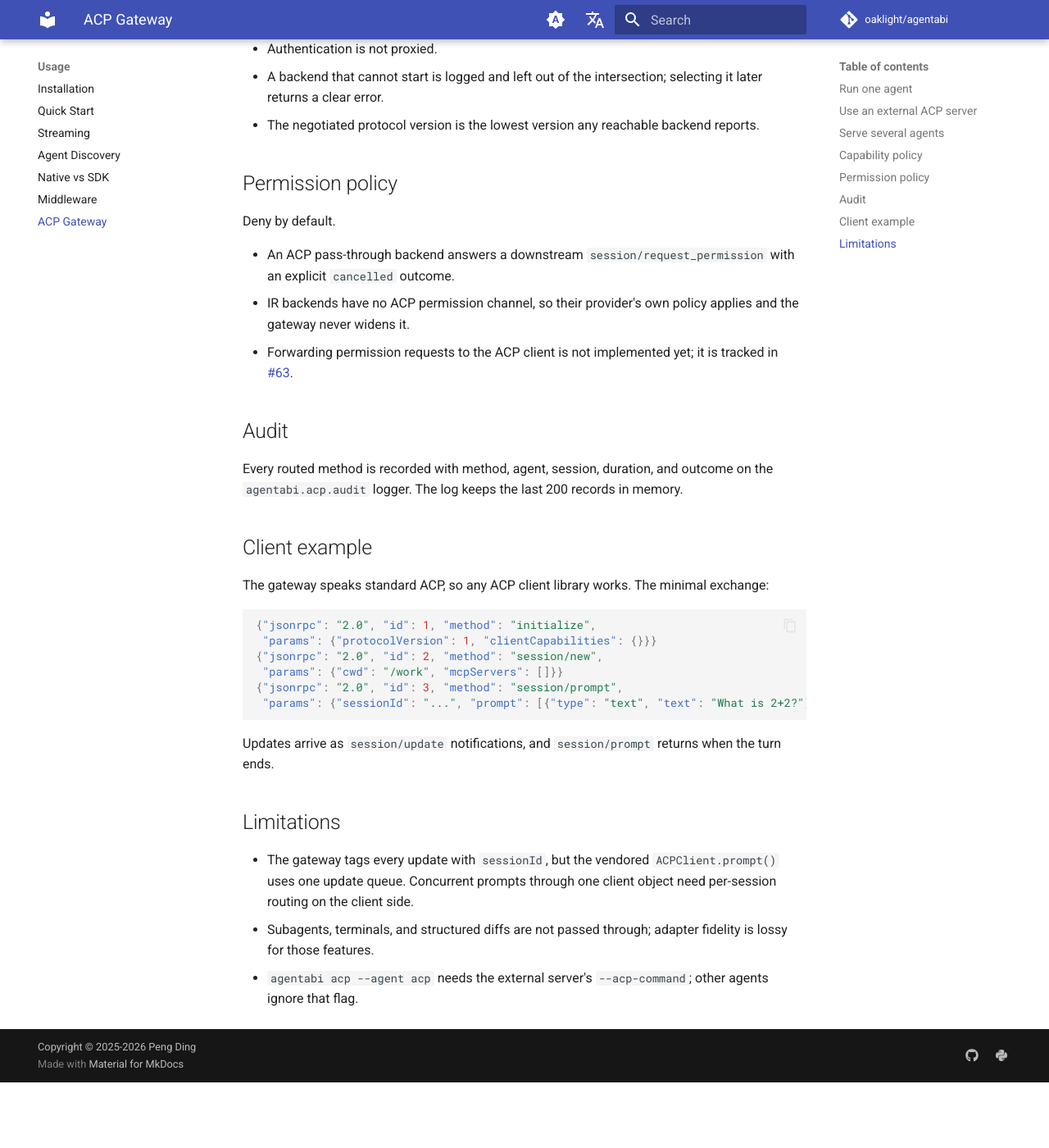
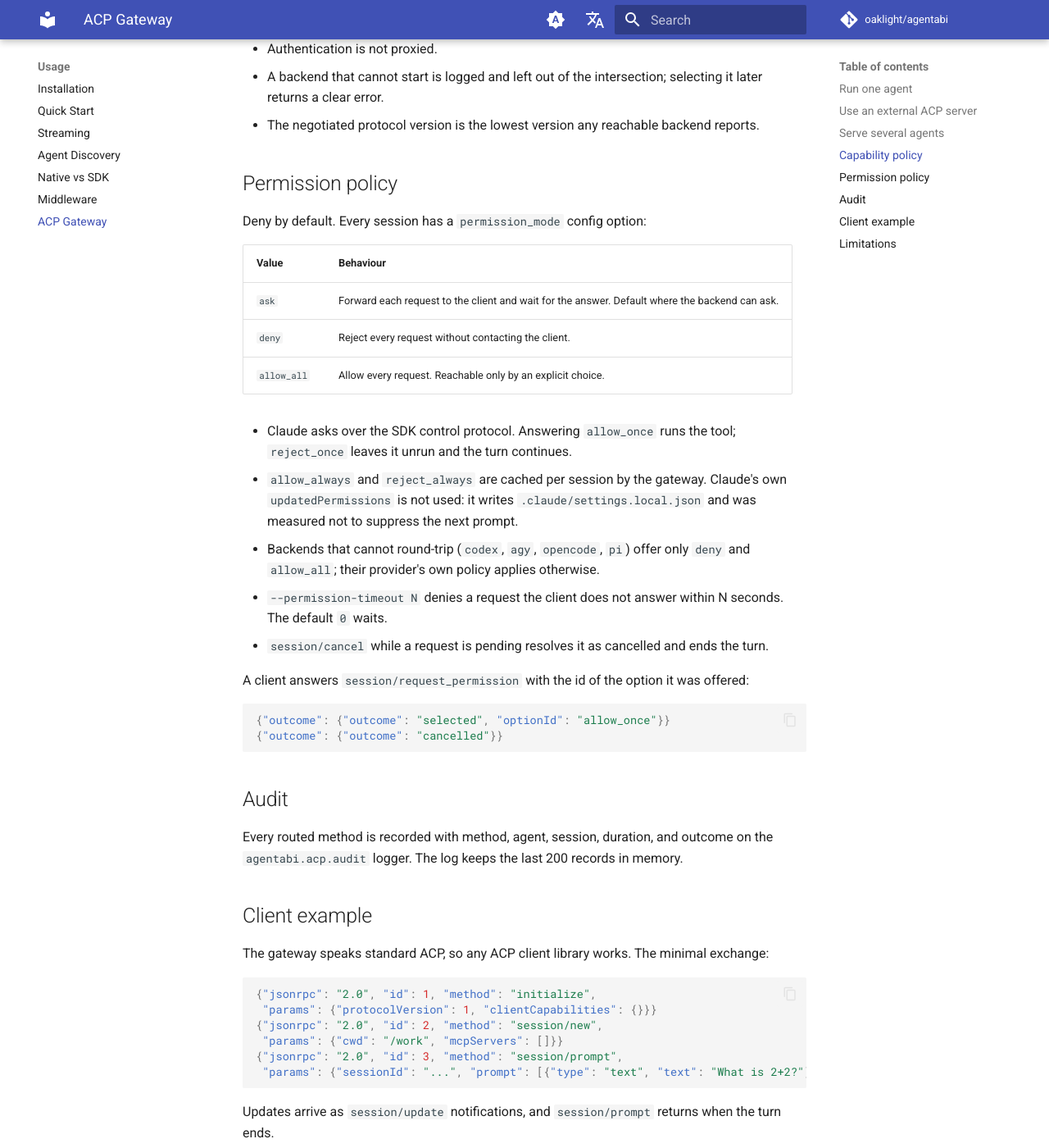
Before and after one commit to Oaklight/agentabi, an MkDocs documentation site: the page built from docs/usage/acp.md, in a window 1280 px wide and 1400 px high, scrolled down 1931 px. Shown: the whole window at 82% size. Built offline with MkDocs 1.6.1 and Material for MkDocs 9.7.7, drawn with Linux system fonts in a browser that asks for light colours; comment, search, counter and statistics services are not loaded; before the commit the page ends 3251 px from its top, so only the background shows below that.

Commit message:
docs: document ACP permission forwarding

````diff
--- a/docs/usage/acp.md
+++ b/docs/usage/acp.md
@@ -64,11 +64,26 @@ The client chooses the agent per session with `_meta.agent` in `session/new`:
 
 ## Permission policy
 
-Deny by default.
+Deny by default. Every session has a `permission_mode` config option:
 
-- An ACP pass-through backend answers a downstream `session/request_permission` with an explicit `cancelled` outcome.
-- IR backends have no ACP permission channel, so their provider's own policy applies and the gateway never widens it.
-- Forwarding permission requests to the ACP client is not implemented yet; it is tracked in [#63](https://github.com/Oaklight/agentabi/issues/63).
+| Value | Behaviour |
+| --- | --- |
+| `ask` | Forward each request to the client and wait for the answer. Default where the backend can ask. |
+| `deny` | Reject every request without contacting the client. |
+| `allow_all` | Allow every request. Reachable only by an explicit choice. |
+
+- Claude asks over the SDK control protocol. Answering `allow_once` runs the tool; `reject_once` leaves it unrun and the turn continues.
+- `allow_always` and `reject_always` are cached per session by the gateway. Claude's own `updatedPermissions` is not used: it writes `.claude/settings.local.json` and was measured not to suppress the next prompt.
+- Backends that cannot round-trip (`codex`, `agy`, `opencode`, `pi`) offer only `deny` and `allow_all`; their provider's own policy applies otherwise.
+- `--permission-timeout N` denies a request the client does not answer within N seconds. The default `0` waits.
+- `session/cancel` while a request is pending resolves it as cancelled and ends the turn.
+
+A client answers `session/request_permission` with the id of the option it was offered:
+
+```json
+{"outcome": {"outcome": "selected", "optionId": "allow_once"}}
+{"outcome": {"outcome": "cancelled"}}
+```
 
 ## Audit
 
````
